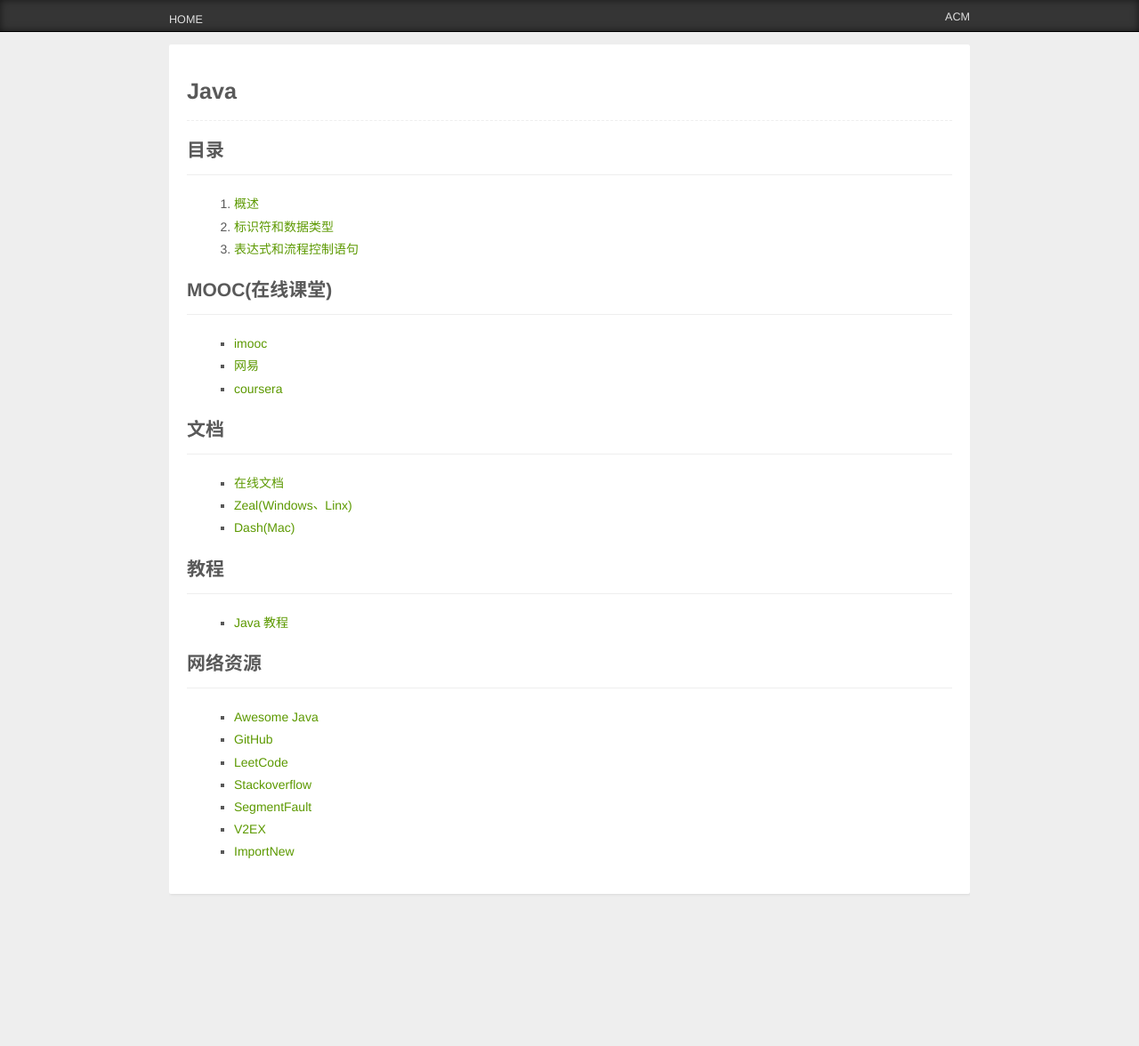
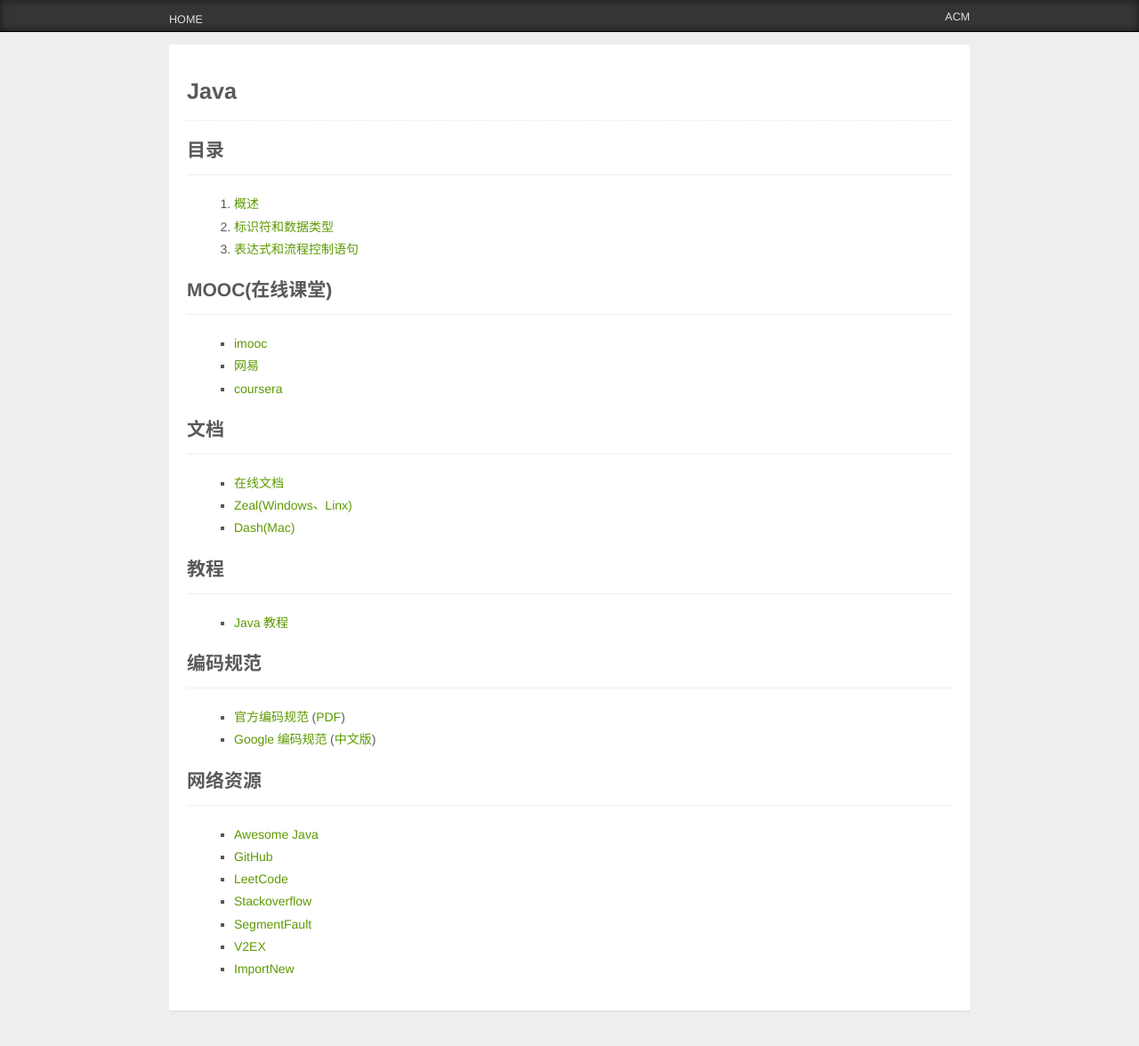
Before and after one commit to zjsu/java, a Jekyll site: the page built from index.md, in a window 1280 px wide and 1186 px high. Shown: the top 1176 px of the window at 89% size. Built offline with Jekyll 4.4.1, drawn with Linux system fonts in a browser that asks for light colours.

Commit message:
Add style guide

```diff
--- a/index.md
+++ b/index.md
@@ -26,6 +26,11 @@ comments: false
 
 - [Java教程](http://www.runoob.com/java/java-tutorial.html)
 
+## 编码规范
+
+- [官方编码规范](http://www.oracle.com/technetwork/java/codeconvtoc-136057.html)([PDF](http://www.oracle.com/technetwork/java/codeconventions-150003.pdf))
+- [Google编码规范](https://google.github.io/styleguide/javaguide.html)([中文版](http://hawstein.com/posts/google-java-style.html))
+
 ## 网络资源
 
 - [Awesome Java](https://github.com/akullpp/awesome-java)
```
